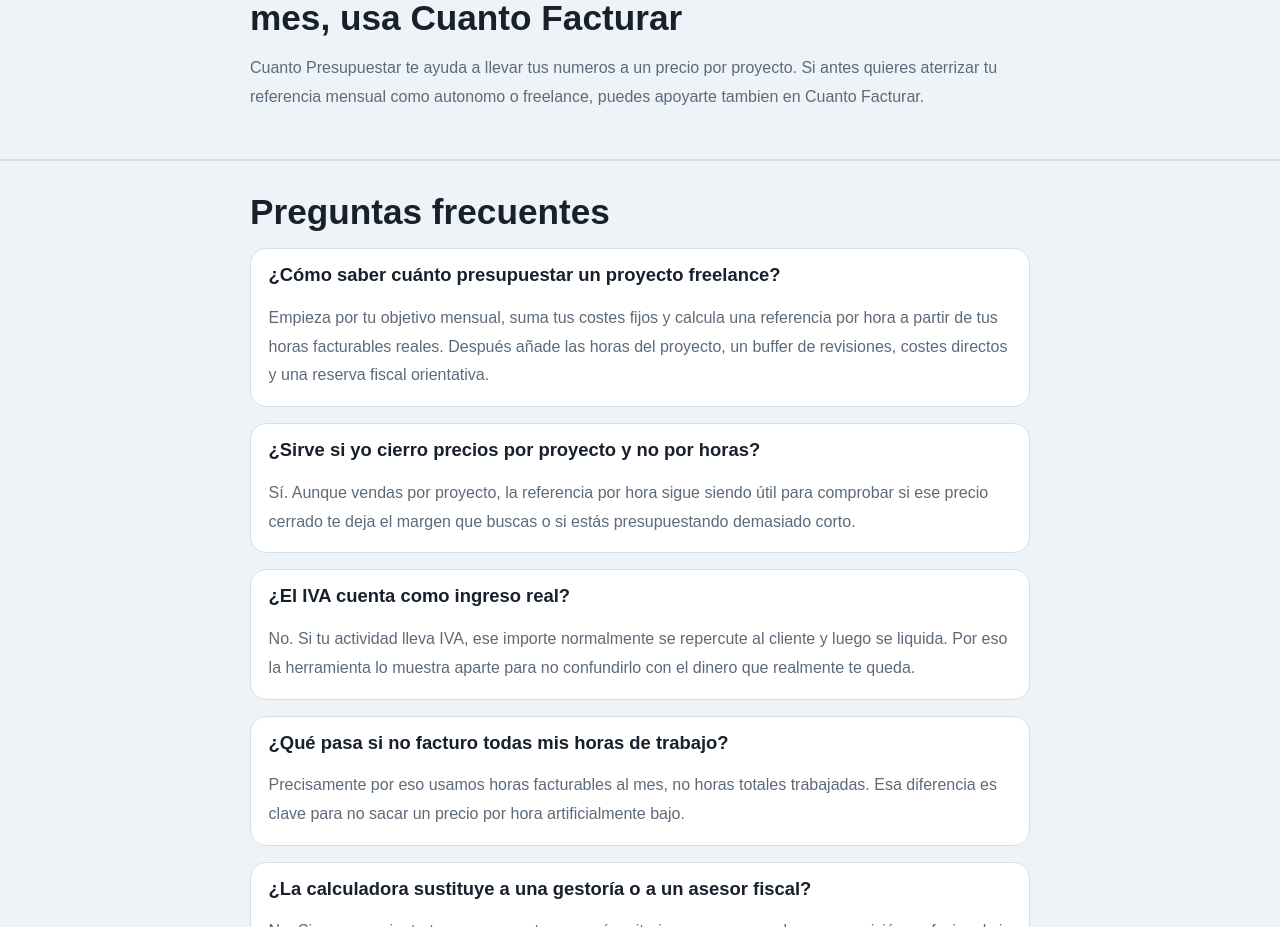
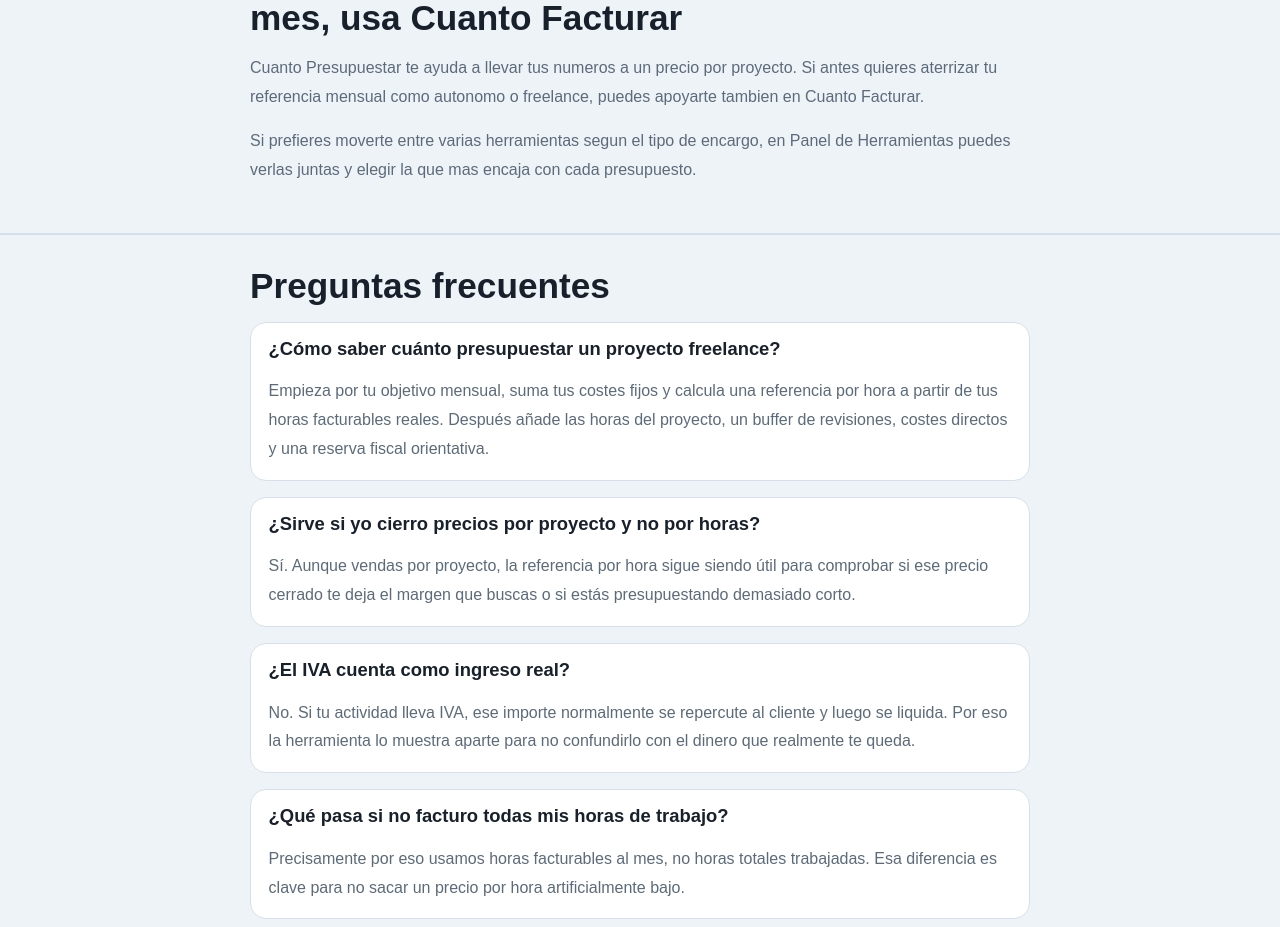
Before and after one commit to djimenezm/cuantopresupuestar, a Next.js app: page / in a window 1280 px wide. Shown: the part 3092-4019 px from the top of the page. Built offline with nearby package versions, Linux system fonts and the light colour scheme; no server answers.

Commit message:
Add panel and related tool cross-links

```diff
--- a/app/page.tsx
+++ b/app/page.tsx
@@ -225,6 +225,11 @@
             quieres aterrizar tu referencia mensual como autonomo o freelance, puedes apoyarte
             tambien en <a href="https://www.cuantofacturar.es">Cuanto Facturar</a>.
           </p>
+          <p>
+            Si prefieres moverte entre varias herramientas segun el tipo de encargo, en{' '}
+            <a href="https://www.paneldeherramientas.es">Panel de Herramientas</a> puedes verlas
+            juntas y elegir la que mas encaja con cada presupuesto.
+          </p>
         </div>
       </section>
 
```
